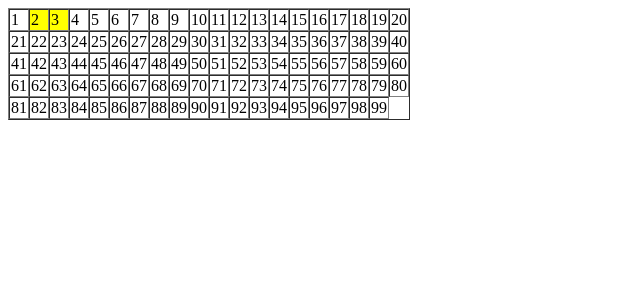
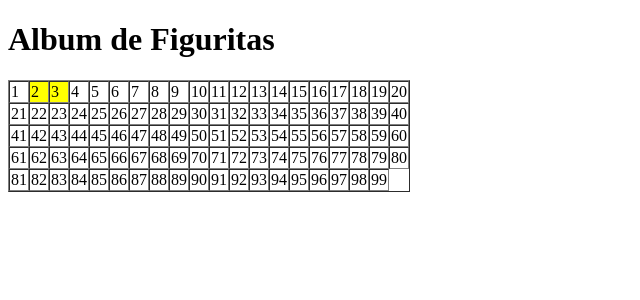
Before and after one commit to osulca/djangoweb, a Django app: page /index/ in a window 1280 px wide. Shown: the top 300 px of the page, without its empty margins (0-640 px from the left). Run offline with Django 3.2, Linux system fonts and the light colour scheme; data comes from the database, SQL or seed files in the repository.

Commit message:
cambios html album

```diff
--- a/album/templates/index.html
+++ b/album/templates/index.html
@@ -7,6 +7,7 @@
 	<link rel="stylesheet" href="">
 </head>
 <body>
+	<h1>Album de Figuritas</h1>
 	<table border="1" cellspacing="0" cellpadding="1">
 		<tr>
 
```
